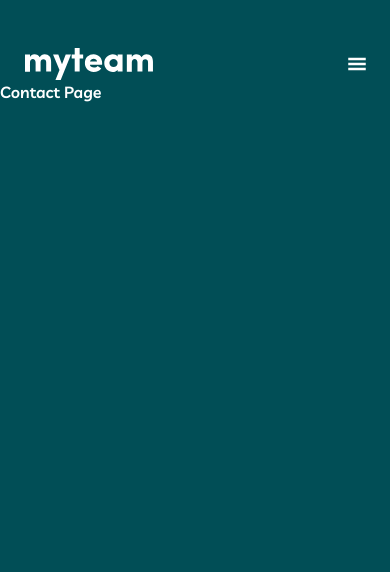
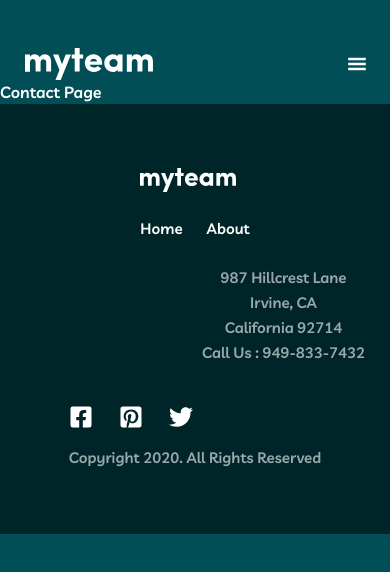
Before and after one commit to vanderms/my-team-multipage-website, a React (Vite) app: page /contact in a window 390 px wide. Shown: the top 572 px of the page. Built offline with nearby package versions, Linux system fonts and the light colour scheme.

Commit message:
feat: implement footer responsive design

```diff
--- a/src/App.tsx
+++ b/src/App.tsx
@@ -3,16 +3,18 @@ import Homepage from "./pages/homepage";
 import ContactPage from "./pages/contact";
 import AboutPage from "./pages/about";
 import Navbar from "./components/sections/navbar/navbar";
+import Footer from "./components/sections/footer/footer";
 
 function App() {
   return (
     <>
-      <Navbar/>
+      <Navbar />
       <Routes>
         <Route path="/" element={<Homepage />} />
         <Route path="/about" element={<AboutPage />} />
         <Route path="/contact" element={<ContactPage />} />
       </Routes>
+      <Footer />
     </>
   );
 }
--- /dev/null
+++ b/src/components/sections/footer/footer.tsx
@@ -0,0 +1,80 @@
+import Logo from "@/assets/logo.svg";
+import { Link } from "react-router-dom";
+import { FaFacebookSquare, FaPinterestSquare, FaTwitter } from "react-icons/fa";
+
+export default function Footer() {
+  return (
+    <footer className=" bg-neutral-850 text-neutral-50 text-[0.9375rem] leading-[1.5625rem] py-16 xl:py-12">
+      <div
+        className={`inner-container grid grid-cols-1 justify-items-center
+        md:grid-cols-2 md:justify-items-start md:justify-between
+        xl:grid-cols-[10rem,27.8125rem,1fr] xl:gap-x-[7.8125rem]
+      `}
+      >
+        <div>
+          <Link to="/" aria-label="homepage" className="flex w-24 h-6">
+            <img src={Logo} alt="" />
+          </Link>
+          <ul className="mt-6 flex gap-6 md:mt-12">
+            <li>
+              <Link to="/">Home</Link>
+            </li>
+            <li>
+              <Link to="/">About</Link>
+            </li>
+          </ul>
+        </div>
+
+        <address className="mt-6 text-center md:text-left justify-self-end md:mt-0 xl:justify-self-start">
+          987 Hillcrest Lane
+          <br />
+          Irvine, CA
+          <br />
+          California 92714
+          <br />
+          Call Us : 949-833-7432
+          <br />
+        </address>
+        <div
+          className={`md:mt-8 md:col-start-1 md:col-span-2 md:w-full md:flex md:justify-between
+          xl:col-start-auto xl:col-auto xl:flex-col xl:mt-0
+        `}
+        >
+          <ul className="mt-10 flex items-center w-[7.75rem] justify-between md:mt-0 xl:self-end">
+            <li>
+              <a
+                href="http://www.facebook.com"
+                aria-label="facebook"
+                target="_blank"
+                rel="noopener noreferrer"
+              >
+                <FaFacebookSquare className="w-6 h-6 hover:text-secondary" />
+              </a>
+            </li>
+            <li>
+              <a
+                href="http://www.pinterest.com"
+                aria-label="pinterest"
+                target="_blank"
+                rel="noopener noreferrer"
+              >
+                <FaPinterestSquare className="w-6 h-6 hover:text-secondary" />
+              </a>
+            </li>
+            <li>
+              <a
+                href="http://www.twitter.com"
+                aria-label="twitter"
+                target="_blank"
+                rel="noopener noreferrer"
+              >
+                <FaTwitter className="w-6 h-6 hover:text-secondary" />
+              </a>
+            </li>
+          </ul>
+          <p className="mt-4 opacity-60 md:mt-0">Copyright 2020. All Rights Reserved</p>
+        </div>
+      </div>
+    </footer>
+  );
+}
--- a/src/index.css
+++ b/src/index.css
@@ -9,6 +9,13 @@
 
   body {
     @apply bg-primary text-neutral-50 min-h-screen;
+  }
+
+  address {
+    @apply font-semibold opacity-60;
+    font-style: normal;
+    font-size: 0.9375rem;
+    line-height: 1.5625rem;
   }
 
   :root {
```
